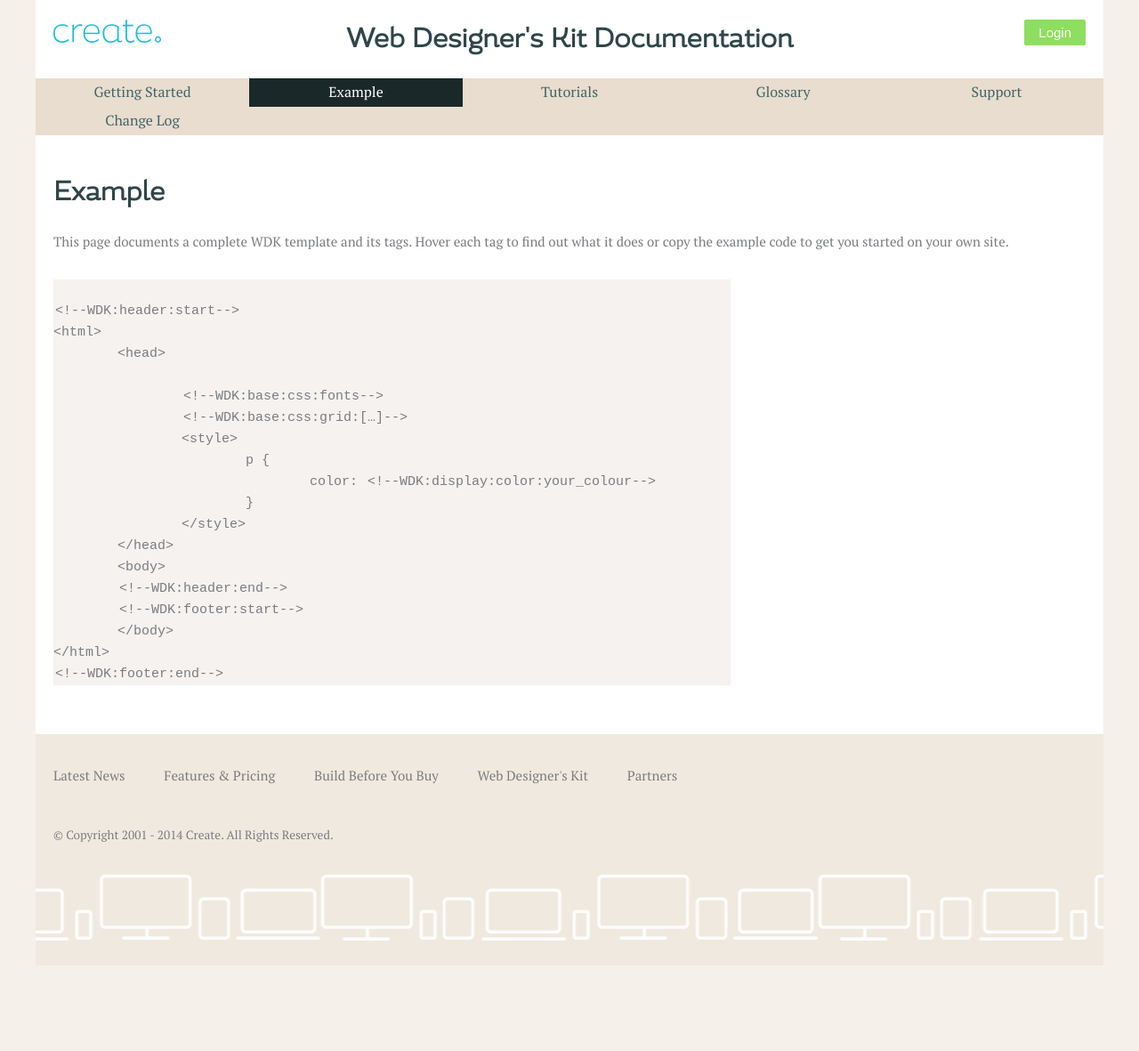
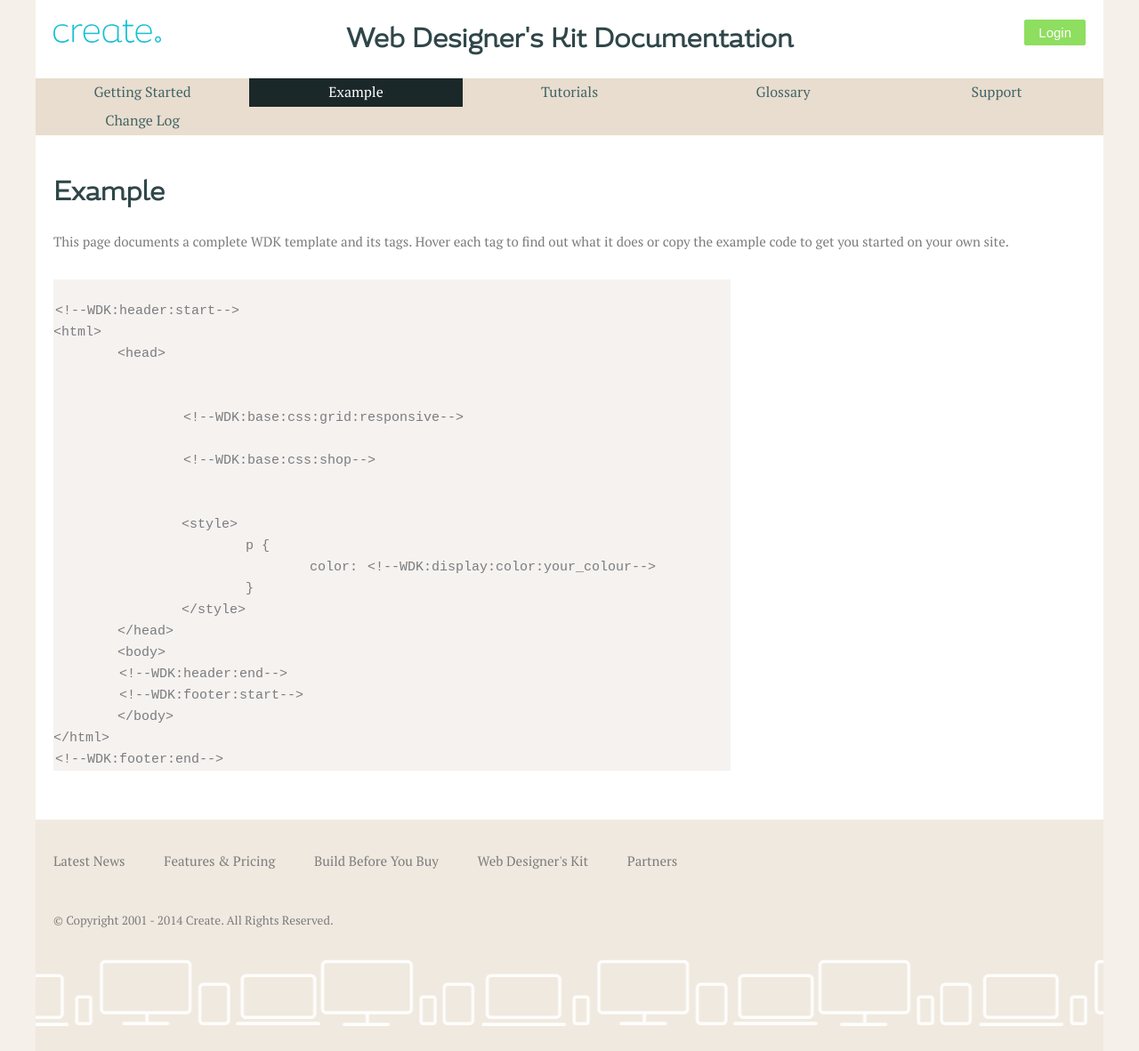
Before and after one commit to createdotnet/wdk, a Jekyll site: the page built from example.md, in a window 1280 px wide. Shown: the whole page at 89% size. Built offline with Jekyll 4.4.1, drawn with Linux system fonts in a browser that asks for light colours; before the commit the page ends 1085 px from its top, so only the background shows below that.

Commit message:
got it working but not very dynamically

```diff
--- a/_layouts/example-page.html
+++ b/_layouts/example-page.html
@@ -11,13 +11,19 @@
 		<div class="grid__item two-thirds">
 
 
+
+{% assign headTags = "Base Fonts,Base Grid" | split: "," %}
+
+
 <pre class="example__markup"><code>
 {% for tag in site.glossary %}{% if tag.title contains "Header - Start" %}<span class="example__tag" data-info="{{ tag.content | strip_html }}">{{ tag.tag | xml_escape }}</span>{% endif %}{% endfor %}
 &lt;html&gt;
 	&lt;head&gt;
 
-		{% for tag in site.glossary %}{% if tag.title contains "Base Fonts" %}<span class="example__tag" data-info="{{ tag.content | strip_html }}">{{ tag.tag | xml_escape }}</span>{% endif %}{% endfor %}
-		{% for tag in site.glossary %}{% if tag.title contains "Base Grid" %}<span class="example__tag" data-info="{{ tag.content | strip_html }}">{{ tag.tag | xml_escape }}</span>{% endif %}{% endfor %}
+		{% for item in page.head_tags %}
+		<span class="example__tag" data-info="{{ item.description }}">{{ item.tag | xml_escape }}</span>
+		{% endfor %}
+
 		&lt;style&gt;
 			p {
 				color: {% for tag in site.glossary %}{% if tag.title contains "Colours" %}<span class="example__tag" data-info="{{ tag.content | strip_html }}">{{ tag.tag | xml_escape }}</span>{% endif %}{% endfor %}
--- a/_sass/example.scss
+++ b/_sass/example.scss
@@ -16,6 +16,7 @@
 	}
 
 	// The tags description is in a data attribute on the span. This shows the descirption when the tag is hovered.
+	&:active:after,
 	&:hover:after {
 
 		content: attr(data-info);
--- a/example.md
+++ b/example.md
@@ -2,6 +2,11 @@
 title: Example
 layout: example-page
 last-updated: 16-06-2015
+head_tags:
+  - tag: <!--WDK:base:css:grid:responsive-->
+    description: Includes a CSS file with a responsive grid. Read the docs [here]().
+  - tag: <!--WDK:base:css:shop-->
+    description: Includes a CSS file with base shop styling. Not required if you don't have a shop.
 ---
 
 This page documents a complete WDK template and its tags. Hover each tag to find out what it does or copy the example code to get you started on your own site.
```
